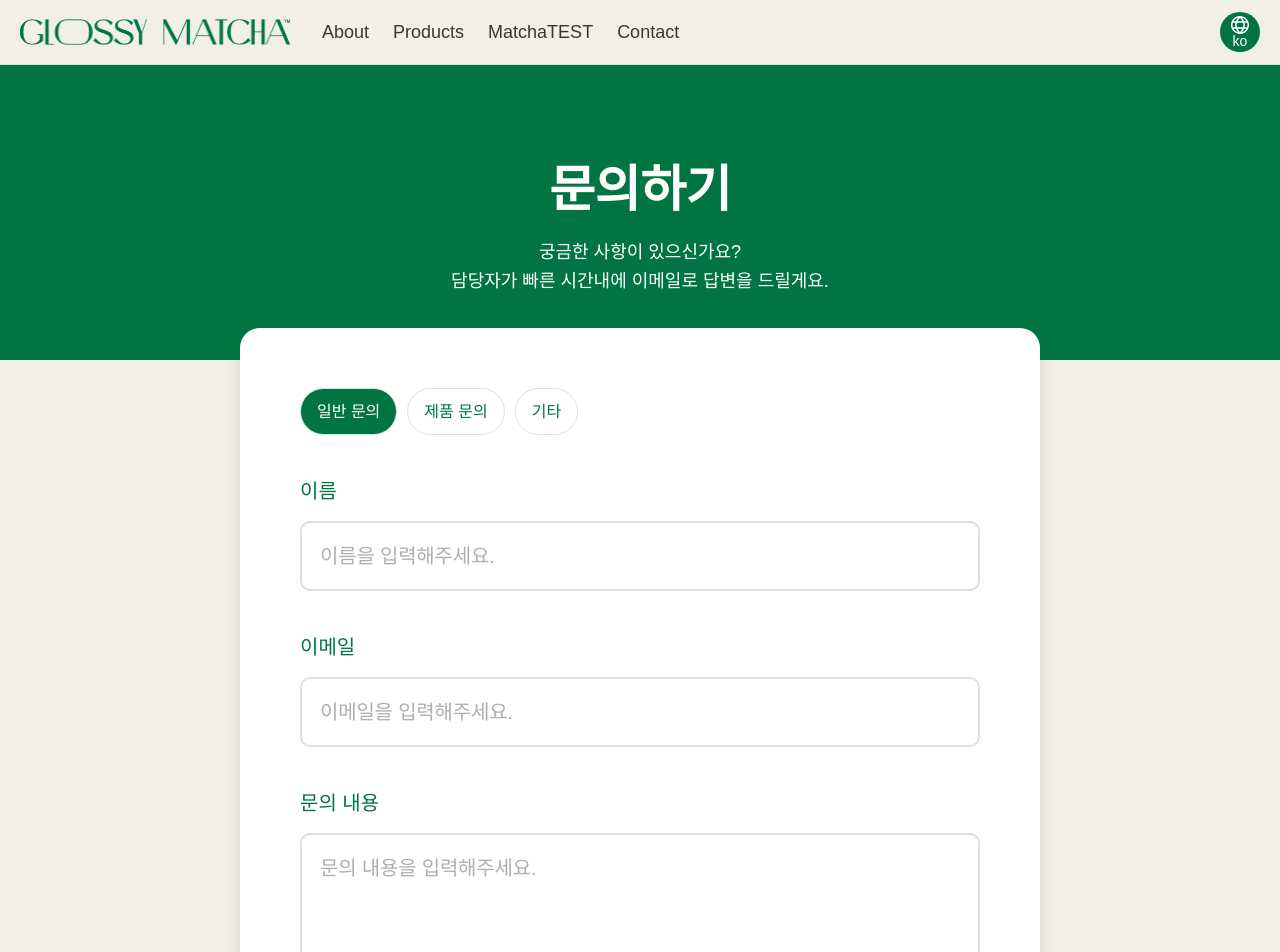
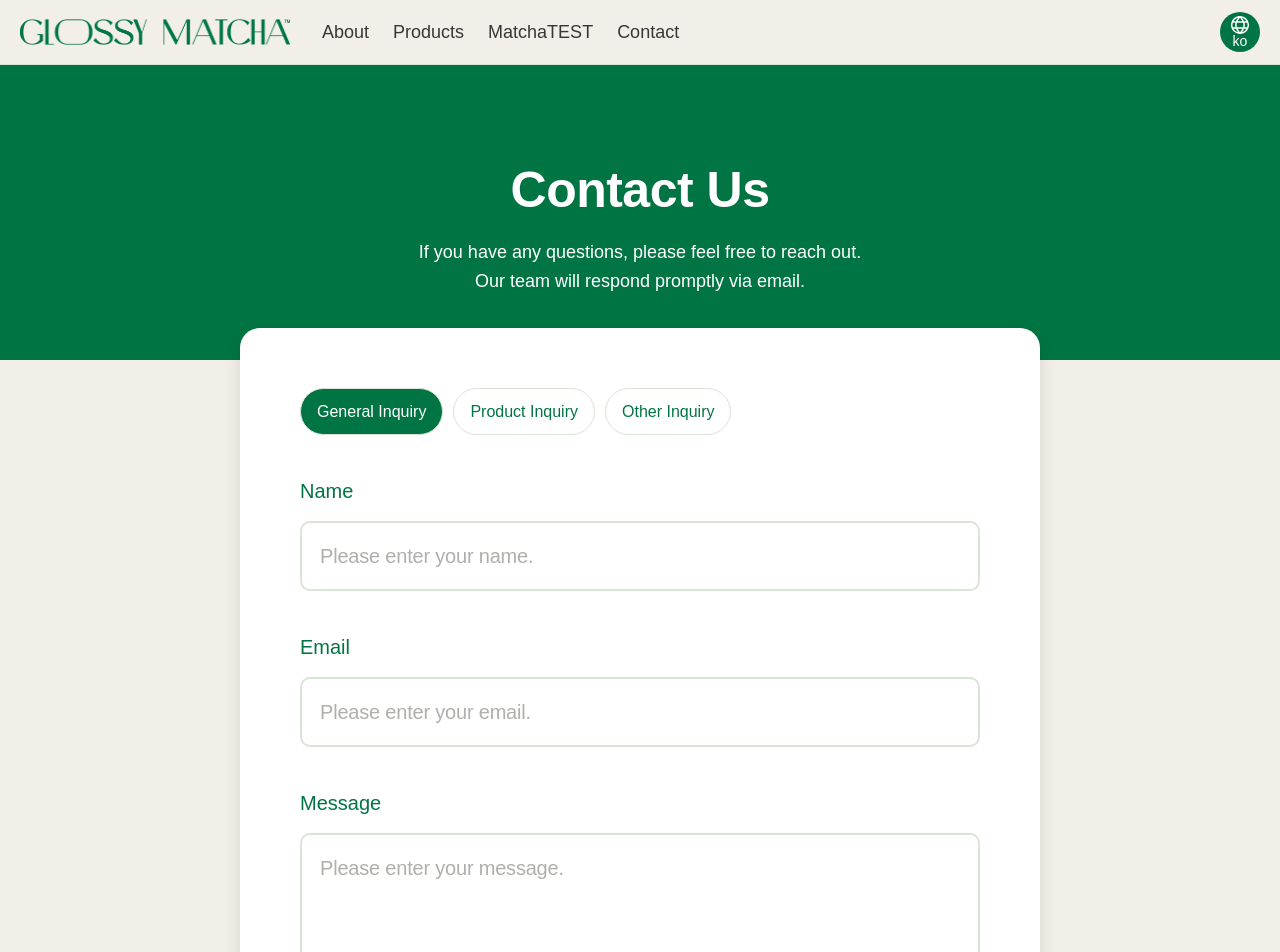
Before and after one commit to Elarin22/Glossy_Matcha, a Next.js app in the folder fe/: page /en/inquire in a window 1280 px wide. Shown: the top 952 px of the page. Built offline with nearby package versions, Linux system fonts and the light colour scheme; a web font is replaced by a local one.

Commit message:
[FE] 홈 영문 수정 및 문의하기 국영문 전환 (#269)
- 홈 영문 수정
- 문장 기울이기 추가(italic)
- 문의하기 국영문 전환

```diff
--- a/fe/messages/en.json
+++ b/fe/messages/en.json
@@ -14,62 +14,92 @@
       "title": "Brand Introduction",
       "slogan": "Life With Glossy",
       "subSlogan": "Making every day a shining moment.",
-      "description": "Glossy Matcha promises to grow not just as a brand selling matcha, but as a relational brand filled with diverse emotions and content that make every moment of people's lives shine.",
-      "linkText": "Go to Brand Introduction",
+      "description": "Glossy Matcha promises to grow not just as a brand selling matcha, but as a Relational Brand filled with Diverse Emotions and Content that make every moment of people's lives Shine.",
+      "linkText": "About Brand",
       "subContents": {
         "title": "Relax with Glossy",
         "subTitle": "\"Glossy Matcha offers you true relaxation\"",
         "contents": [
-          "Glossy Matcha uses only the highest quality 100% organic matcha grown in Jeju.",
-          "Experience true relaxation with Glossy Matcha, capturing the fresh vitality of Jeju’s pristine nature."
+          "Glossy Matcha uses only the Highest Quality 100% Organic Matcha grown in Jeju.",
+          "Experience True Relaxation with Glossy Matcha, capturing the Fresh Vitality of Jeju’s Pristine Nature."
         ]
       }
     },
     "cafe": {
       "title": "Cafe Introduction",
       "slogan": "Cafe Glossy Matcha",
-      "subSlogan": "The hottest spot in the east of Jeju",
+      "subSlogan": "The Hottest Spot in the East of Jeju",
       "sideBarImage": "/images/home/cafe-location.webp",
-      "description": "At 112 Johamhaean-ro, Jocheon-eup, Jeju Special Self-Governing Province, enjoy drinks and desserts made with the finest Jeju-grown matcha while taking in the beautiful ocean view and peaceful atmosphere.",
-      "linkText": "Visit the Cafe",
+      "description": "At 112 Johamhaean-ro, Jocheon-eup, Jeju Special Self-Governing Province, enjoy drinks and desserts made with the Finest Jeju-Grown Matcha while taking in the Beautiful Ocean View and Peaceful Atmosphere.",
+      "linkText": "Visit Cafe",
       "subContents": {
         "title": "Enjoy Matcha",
-        "subTitle": "\"Organic Matcha enjoyed in Jeju\"",
+        "subTitle": "\"Organic Matcha Enjoyed in Jeju\"",
         "contents": [
-          "Jeju’s hills, straight matcha, Glossy Matcha mojito, Ang matcha butter toast, barley cream matcha latte, and more.",
-          "Discover a variety of matcha menu items exclusive to Cafe Glossy Matcha."
+          "Jeju’s Hills, Straight Matcha, Glossy Matcha Mojito, Ang Matcha Butter Toast, Barley Cream Matcha Latte, and more.",
+          "Discover a variety of Matcha Menu Items exclusive to Cafe Glossy Matcha."
         ]
       }
     },
     "product": {
       "title": "Product Introduction",
       "slogan": "Glossy Signature",
-      "subSlogan": "The perfect sweetness blended with natural and alternative sugars",
-      "description": "Following traditional processing methods passed down from ancestors, Glossy Matcha reduces bitterness and offers a delicate, smooth, clean finish, making it enjoyable even for beginners.",
-      "linkText": "Go to Product Introduction",
+      "subSlogan": "The Perfect Sweetness blended with Natural and Alternative Sugars",
+      "description": "Following Traditional Processing Methods passed down from ancestors, Glossy Matcha reduces bitterness and offers a Delicate, Smooth and Clean Finish, making it enjoyable even for beginners.",
+      "linkText": "View Products",
       "subContents": {
         "title": "Ease to use, Glossy",
-        "subTitle": "\"From Glossy Matcha signature to tea sets\"",
+        "subTitle": "\"From Glossy Matcha Signature to Tea Sets\"",
         "contents": [
-          "The possibilities are endless with a single pack of Glossy Matcha Signature, made from the first new leaves of Jeju’s early spring.",
-          "Enjoy matcha straight, matcha latte, lemonade, and more at home."
+          "The possibilities are endless with a single pack of Glossy Matcha Signature, made from the First New Leaves of Jeju’s Early Spring.",
+          "Enjoy Matcha Straight, Matcha Latte, Lemonade, and more ─ all from the comfort of your home."
         ]
       }
     },
     "test": {
       "title": "Matcha Test",
       "slogan": "Glossy Pick",
-      "subSlogan": "The one and only Glossy Matcha just for you",
-      "description": "Matcha straight? Matcha mojito? Matcha latte? Find the matcha menu that suits you and enjoy it at Glossy Matcha!",
-      "linkText": "Take the Test",
+      "subSlogan": "The One and Only Glossy Matcha ─ Just For You",
+      "description": "Matcha Straight? Matcha Mojito? Matcha Latte? Find the Matcha Menu that suits you and enjoy it at Glossy Matcha!",
+      "linkText": "Get Matcha Picks",
       "subContents": {
         "title": "Find your matcha",
-        "subTitle": "\"Looking for a recommended menu?\"",
+        "subTitle": "\"Looking For a Recommended Menu?\"",
         "contents": [
-          "It’s not easy to find a menu that fits your mood and taste today.",
-          "We recommend the perfect menu tailored to your preferences."
+          "It’s not easy to find a menu that fits your Mood and Taste today.",
+          "We'll recommend the Perfect Choice tailored to your Preferences."
         ]
       }
+    }
+  },
+  "inquire": {
+    "title": "Contact Us",
+    "description": "If you have any questions, please feel free to reach out.\nOur team will respond promptly via email.",
+    "form": {
+      "category": ["General Inquiry", "Product Inquiry", "Other Inquiry"],
+      "name": {
+        "label": "Name",
+        "placeholder": "Please enter your name."
+      },
+      "email": {
+        "label": "Email",
+        "placeholder": "Please enter your email."
+      },
+      "message": {
+        "label": "Message",
+        "placeholder": "Please enter your message."
+      }
+    },
+    "buttonText": "Send Inquiry",
+    "hideText": {
+      "subTitle": "Write inquiry details",
+      "categoryTitle": "Select inquiry category"
+    },
+    "alertMessage": {
+      "invaild": "Please fill out all the fields.",
+      "success": "Your inquiry has been received. We will reply to your email as soon as we check it!",
+      "fail": "Failed to submit the inquiry. Please try again.",
+      "error": "A network error has occurred."
     }
   },
   "about": {
--- a/fe/messages/ko.json
+++ b/fe/messages/ko.json
@@ -31,7 +31,7 @@
       "subSlogan": "제주의 동쪽, 가장 뜨는 핫플",
       "sideBarImage": "/images/home/cafe-location.webp",
       "description": "제주특별자치도 조천읍 조함해안로 112 에서 제주산 최상급 말차를 사용한 음료와 디저트를 맛보며 멋진 바다 전경과 편안함 '쉼'을 경험해보세요.",
-      "linkText": "카페 구경가기",
+      "linkText": "카페 방문하기",
       "subContents": {
         "title": "Enjoy Matcha",
         "subTitle": "\"제주에서 즐기는 유기농 말차\"",
@@ -46,7 +46,7 @@
       "slogan": "Glossy Signature",
       "subSlogan": "자연의 원당과 대체당으로 블랜딩한 최적의 달콤함",
       "description": "선조들로부터 이어진 전통 가공방식을 고수해 떫은 맛은 줄고 섬세하고 부드러운 깔끔한 끝맛으로 초심자들도 맛있게 드실 수 있어요.",
-      "linkText": "제품 소개가기",
+      "linkText": "제품 둘러보기",
       "subContents": {
         "title": "Ease to use, Glossy",
         "subTitle": "\"글로시 말차 시그니처부터 다구 세트까지\"",
@@ -61,7 +61,7 @@
       "slogan": "Glossy Pick",
       "subSlogan": "단 하나, 당신만을 위한 글로시 말차",
       "description": "말차 스트레이트? 말차 모히또? 말차 라떼? 나와 어울리는 말차 메뉴를 찾고 글로시 말차에서 즐겨보세요!",
-      "linkText": "테스트 바로가기",
+      "linkText": "말차 추천 받기",
       "subContents": {
         "title": "Find your matcha",
         "subTitle": "\"추천 받고 싶은 메뉴가 있으신가요?\"",
@@ -70,6 +70,36 @@
           "당신의 취향에 딱 맞는 메뉴를 추천해드립니다."
         ]
       }
+    }
+  },
+  "inquire": {
+    "title": "문의하기",
+    "description": "궁금하신 점이 있으시면 언제든지 문의해 주세요.\n담당자가 신속하게 이메일로 답변해 드리겠습니다.",
+    "form": {
+      "category": ["일반 문의", "제품 문의", "기타 문의"],
+      "name": {
+        "label": "이름",
+        "placeholder": "이름을 입력해주세요."
+      },
+      "email": {
+        "label": "이메일",
+        "placeholder": "이메일을 입력해주세요."
+      },
+      "message": {
+        "label": "문의 내용",
+        "placeholder": "문의 내용을 입력해주세요."
+      }
+    },
+    "buttonText": "문의하기",
+    "hideText": {
+      "subTitle": "문의 내용 작성",
+      "categoryTitle": "문의 카테고리 선택"
+    },
+    "alertMessage": {
+      "invaild": "모든 입력란을 작성해주세요.",
+      "success": "문의를 접수했습니다. 확인 즉시 이메일로 답변드릴게요!",
+      "fail": "문의 접수에 실패했습니다. 다시 시도해주세요.",
+      "error": "네트워크 오류가 발생했습니다."
     }
   },
   "about": {
--- a/fe/src/app/[locale]/inquire/page.tsx
+++ b/fe/src/app/[locale]/inquire/page.tsx
@@ -2,6 +2,7 @@
 
 import React, { useState } from "react";
 import styles from "./page.module.scss";
+import { useTranslations } from "next-intl";
 
 type FormDataType = {
   name: string;
@@ -9,41 +10,49 @@ type FormDataType = {
   message: string;
 };
 
-type Category = "일반 문의" | "제품 문의" | "기타";
+type CategoryCode = "general" | "product" | "other";
 
-const CATEGORIES: Category[] = ["일반 문의", "제품 문의", "기타"];
+export default function Inquire() {
+  const t = useTranslations("inquire");
+  const categories = t.raw("form.category") as string[];
+  type Category = (typeof categories)[number];
 
-const CATEGORY_MAP = {
-  "일반 문의": "general",
-  "제품 문의": "product",
-  기타: "other",
-} as const;
+  const CATEGORY_MAP: Record<Category, CategoryCode> = {
+    [categories[0]]: "general",
+    [categories[1]]: "product",
+    [categories[2]]: "other",
+  };
 
-const FORM_FIELDS = [
+  const [selectedCategory, setSelectedCategory] = useState<Category>(
+    categories[0]
+  );
+
+  const FORM_FIELDS: {
+    label: string;
+    name: keyof FormDataType;
+    placeholder: string;
+    type: string;
+  }[] = [
     {
-    label: "이름",
-    name: "name" as keyof FormDataType,
-    placeholder: "이름을 입력해주세요.",
+      label: t("form.name.label"),
+      name: "name",
+      placeholder: t("form.name.placeholder"),
       type: "text",
     },
     {
-    label: "이메일",
-    name: "email" as keyof FormDataType,
-    placeholder: "이메일을 입력해주세요.",
+      label: t("form.email.label"),
+      name: "email",
+      placeholder: t("form.email.placeholder"),
       type: "email",
     },
     {
-    label: "문의 내용",
-    name: "message" as keyof FormDataType,
-    placeholder: "문의 내용을 입력해주세요.",
+      label: t("form.message.label"),
+      name: "message",
+      placeholder: t("form.message.placeholder"),
       type: "textArea",
     },
-] as const;
+  ];
 
-export default function Inquire() {
-  const [selectedCategory, setSelectedCategory] = useState<Category>(
-    CATEGORIES[0]
-  );
   const [formData, setFormData] = useState<FormDataType>({
     name: "",
     email: "",
@@ -60,7 +69,7 @@ export default function Inquire() {
     e.preventDefault();
 
     if (Object.values(formData).some((value) => !value)) {
-      alert("모든 입력란을 작성해주세요.");
+      alert(t("alertMessage.invaild"));
       return;
     }
 
@@ -76,11 +85,6 @@ export default function Inquire() {
     };
 
     try {
-      console.log(
-        "전송 url: ",
-        `${process.env.NEXT_PUBLIC_API_URL}/api/inquiries/`
-      );
-
       const response = await fetch(
         `${process.env.NEXT_PUBLIC_API_URL}/api/inquiries/`,
         {
@@ -92,22 +96,20 @@ export default function Inquire() {
         }
       );
 
-      console.log(requestData);
-
       if (response.ok) {
-        alert("문의를 접수했습니다. 확인 즉시 이메일로 답변드릴게요!");
-        setSelectedCategory(CATEGORIES[0]);
+        alert(t("alertMessage.success"));
+        setSelectedCategory(categories[0]);
         setFormData({
           name: "",
           email: "",
           message: "",
         });
       } else {
-        alert("문의 접수에 실패했습니다. 다시 시도해주세요.");
+        alert(t("alertMessage.fail"));
       }
       console.log("response: ", response);
     } catch (error) {
-      alert("네트워크 오류가 발생했습니다.");
+      alert(t("alertMessage.error"));
       console.error("error:", error);
     }
   };
@@ -115,23 +117,23 @@ export default function Inquire() {
   return (
     <main className={styles.container}>
       <header className={styles.header}>
-        <h2 className={styles.title}>문의하기</h2>
+        <h2 className={styles.title}>{t("title")}</h2>
         <p className={styles.description}>
-          궁금한 사항이 있으신가요?
+          {t("description").split("\n")[0]}
           <br />
-          담당자가 빠른 시간내에 이메일로 답변을 드릴게요.
+          {t("description").split("\n")[1]}
         </p>
       </header>
 
       <section className={styles.formSection}>
-        <h3 className="sr-only">문의 내용 작성</h3>
+        <h3 className="sr-only">{t("hideText.subTitle")}</h3>
 
         <div
           className={styles.categories}
           role="group"
-          aria-label="문의 카테고리 선택"
+          aria-label={t("hideText.categoryTitle")}
         >
-          {CATEGORIES.map((category) => (
+          {categories.map((category) => (
             <button
               key={category}
               onClick={() => setSelectedCategory(category)}
@@ -175,7 +177,7 @@ export default function Inquire() {
           ))}
 
           <button type="submit" className={`btn-g ${styles.submitBtn}`}>
-            문의하기
+            {t("buttonText")}
           </button>
         </form>
       </section>
--- a/fe/src/components/Home/ImageSubInfo/ImageSubInfo.module.scss
+++ b/fe/src/components/Home/ImageSubInfo/ImageSubInfo.module.scss
@@ -20,6 +20,7 @@
   font-size: $font-size-18;
   color: $color-green-500;
   margin-bottom: 1rem;
+  font-style: italic;
 }
 
 .contents {
```
Lines whose indentation alone changed are shown as unchanged.
